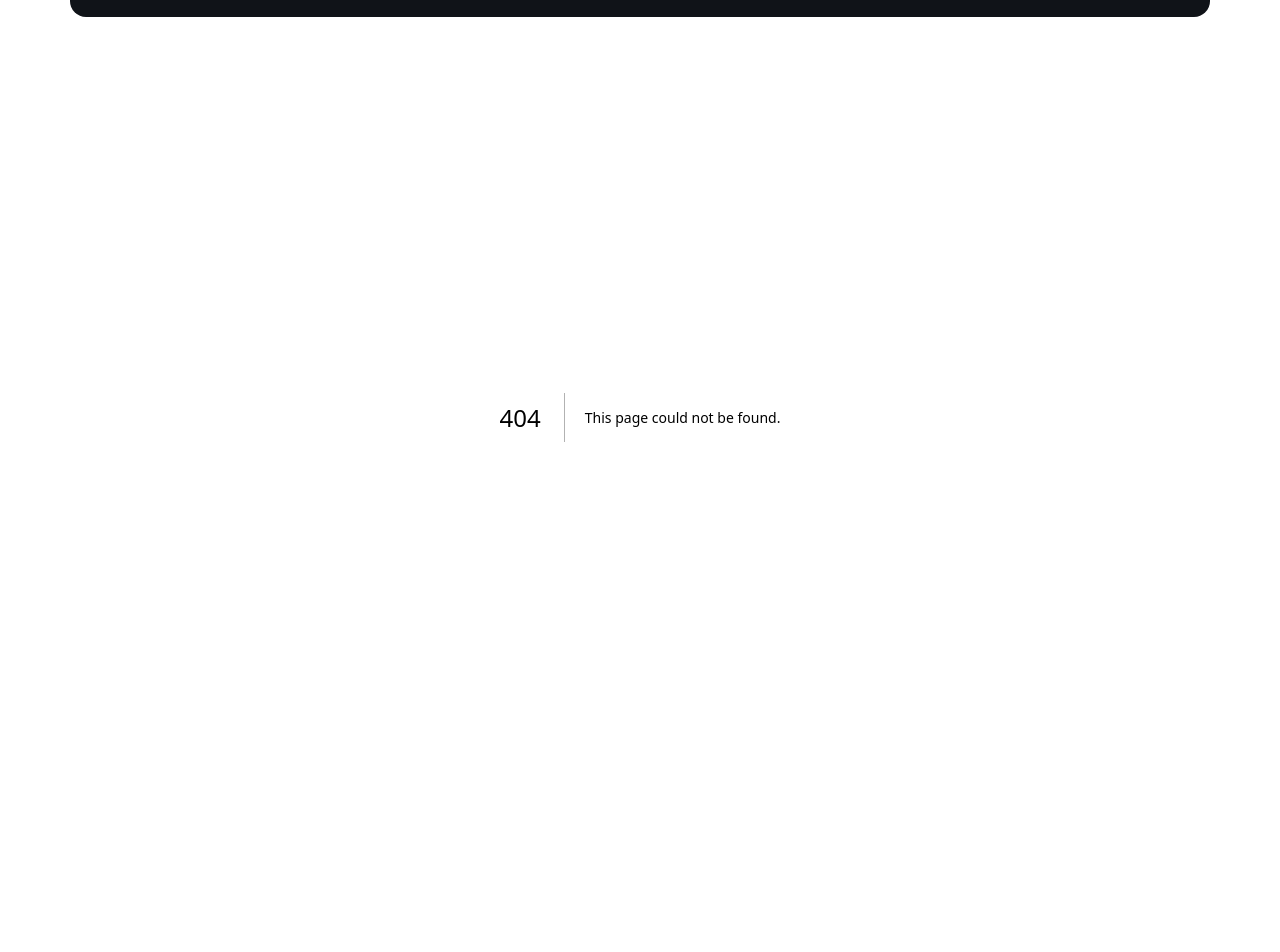
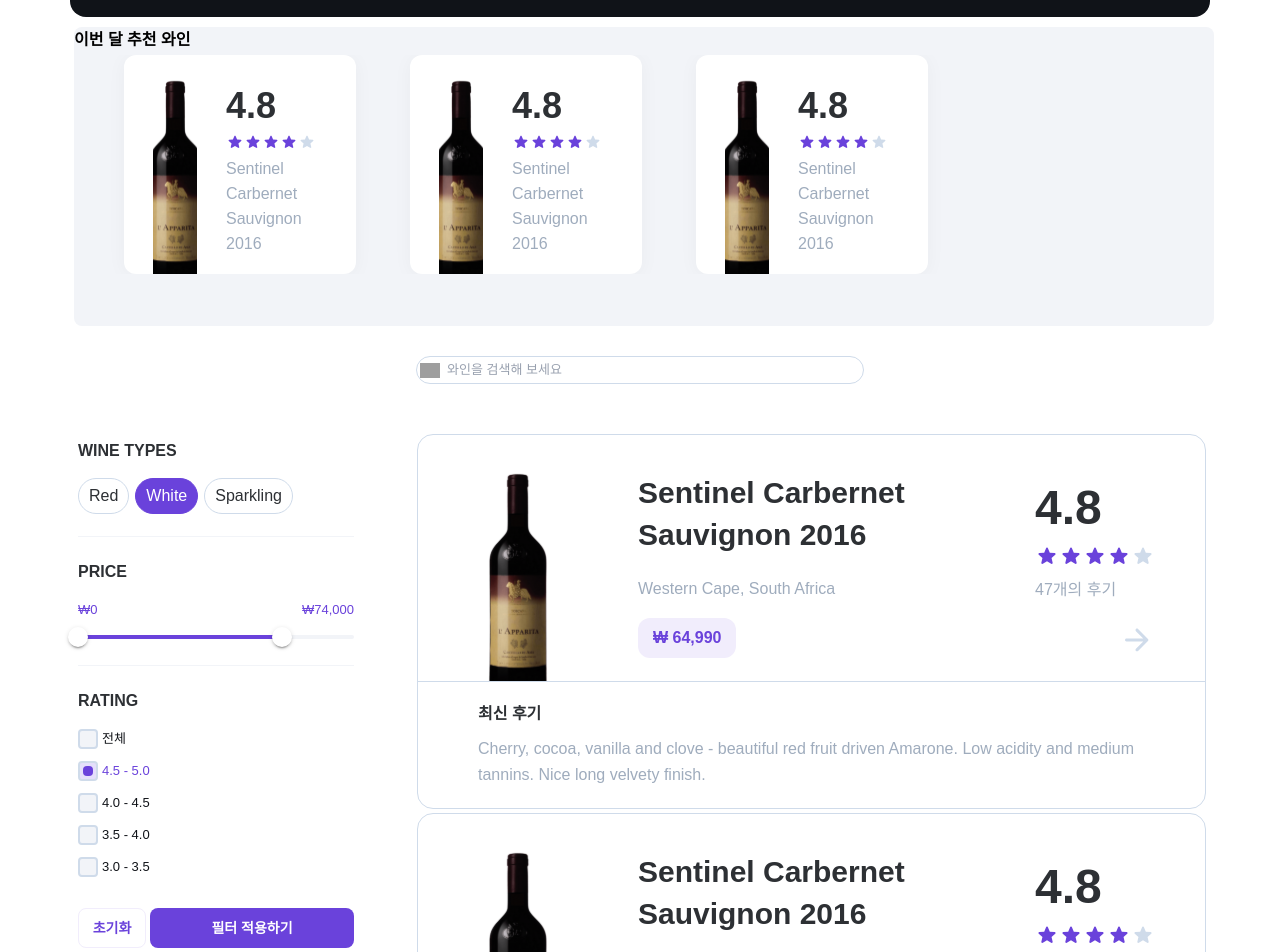
Before and after one commit to codeit-SGS/SGS, a Next.js app: page /wines in a window 1280 px wide. Before the commit this address had no page. Shown: the part 53-1005 px from the top of the page. Before the commit the page ends 870 px from the top, so only its background shows below. Built offline with nearby package versions, Linux system fonts and the light colour scheme; grey boxes are pictures that could not be loaded; a web font is replaced by a local one.

Commit message:
와인 목록 페이지 구현

```diff
--- /dev/null
+++ b/src/app/wines/page.tsx
@@ -0,0 +1,67 @@
+'use client';
+
+import React, { useState } from "react";
+
+import MonthlyCard from "@/components/card/monthlyCard";
+import Search from "@/components/input/Search";
+import Filter from "@/components/modal/Filter";
+import WineCard from "@/components/card/wineCard";
+import CommonButton from "@/components/button/CommonButton";
+import WineRegister from "@/components/modal/WineRegister";
+
+export default function WineListPage() {
+  const [isRegisterOpen, setIsRegisterOpen] = useState(false);
+
+  const wineList = [
+    { id: 1, name: '샤또 마고', region: 'France', imageUrl: '/images/wine1.jpg', rating: 5.0 },
+    { id: 2, name: '오퍼스 원', region: 'USA', imageUrl: '/images/wine2.jpg', rating: 4.5 },
+    { id: 3, name: '빈티지 포트', region: 'Portugal', imageUrl: '/images/wine3.jpg', rating: 4.0 },
+  ];
+
+  const sortedWineList = [...wineList].sort((a, b) => b.rating - a.rating);
+
+  return (
+    <main className="max-w-1140 min-h-screen bg-white px-4 py-6 pt-10 mx-auto">
+
+      {/* 이번 달 추천 와인 */}
+      <section className="w-1140 h-299 bg-gray-100 rounded-lg">
+        <h2 className="text-lg font-semibold mb-2">이번 달 추천 와인</h2>
+        <div className="flex gap-4 overflow-x-auto">
+          {sortedWineList.map((wine) => (
+            <MonthlyCard key={wine.id} />
+          ))}
+        </div>
+      </section>
+
+      {/* 검색 */}
+      <div className="mt-30 mb-50">
+        <Search />
+      </div>
+
+      {/* 필터와 와인 카드 리스트 */}
+      <section className="mt-6 flex flex-col lg:flex-row gap-60">
+        {/* 필터 */}
+        <div className="lg:w-1/4 w-full">
+          <Filter />
+          <CommonButton variant="modal-add-wine" onClick={() => setIsRegisterOpen(true)} className="w-284 h-50 rounded-16">와인 등록하기</CommonButton>
+        </div>
+
+        {/* 와인 카드 리스트 */}
+        <div className="lg:w-3/4 w-full flex flex-col gap-4">
+          {wineList.map((wine) => (
+            <WineCard key={wine.id} {...wine} />
+          ))}
+        </div>
+      </section>
+
+      {/* WineRegister 모달 */}
+      {isRegisterOpen && (
+        <div className="fixed inset-0 z-50 flex items-center justify-center bg-black bg-opacity-50">
+          <div className="bg-white rounded-xl p-6 relative">
+            <WineRegister />
+          </div>
+        </div>
+      )}
+    </main>
+  );
+}
```
